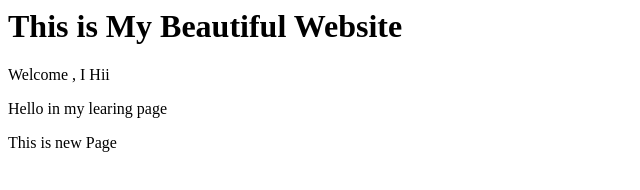
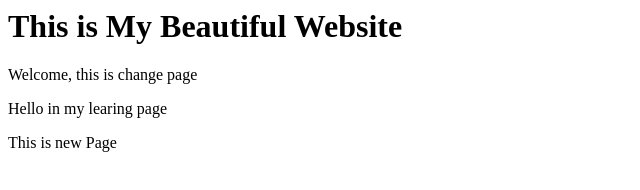
Before and after one commit to nk123cs/awesome-repo, a plain HTML site: page index.html in a window 1280 px wide. Shown: the whole page, without its empty margins (0-640 px from the left). Drawn offline with Linux system fonts and the light colour scheme.

Commit message:
change succes

```diff
--- a/index.html
+++ b/index.html
@@ -2,7 +2,7 @@
 <title>This is my website</title>
 <h1>This is My Beautiful Website </h1>
 <p>
-Welcome , I Hii
+Welcome, this is change page
 
 </p>
 <p>Hello in  my learing page </p>
```
